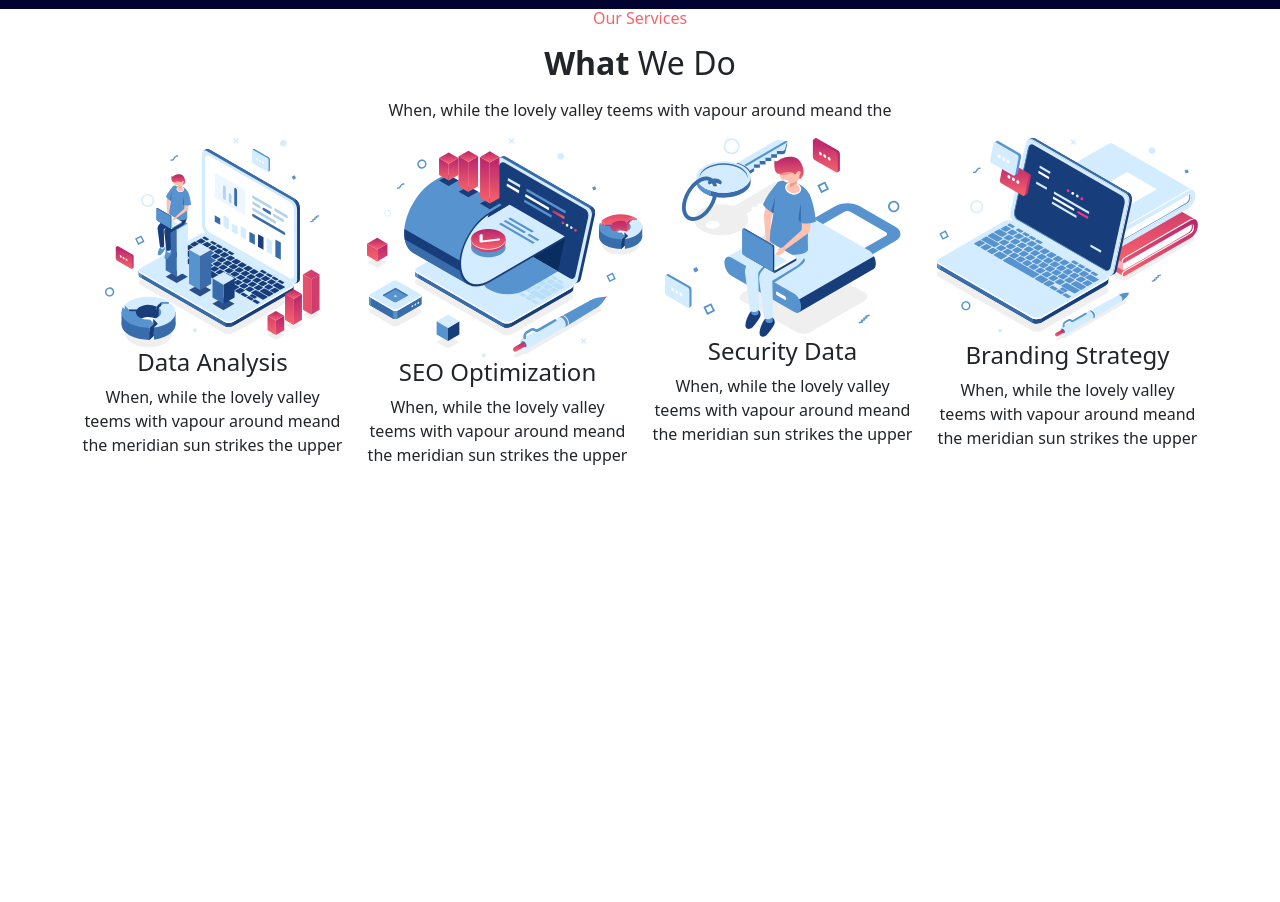
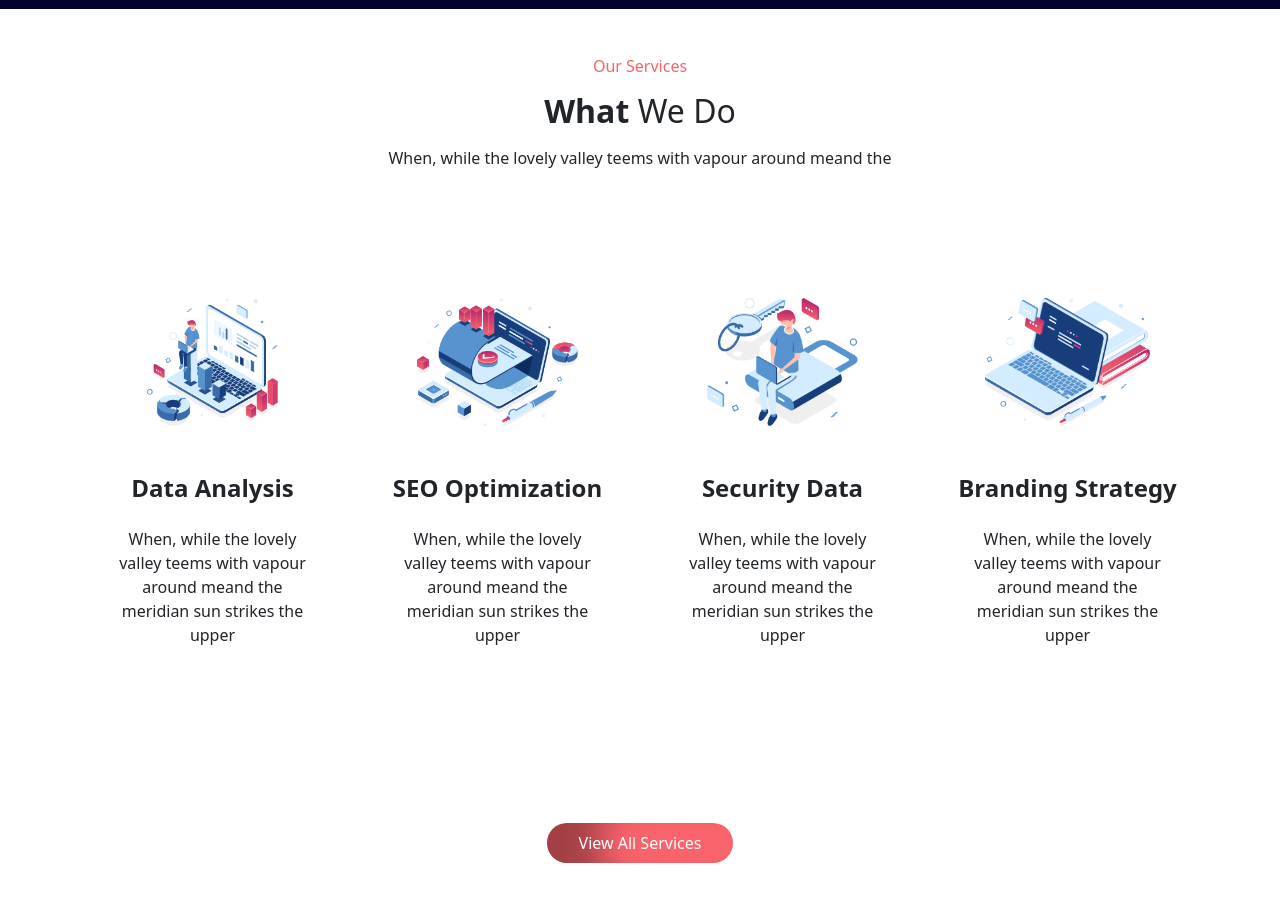
Before and after one commit to LorenzoNicco/personal_project_landing_page, a Vue app: page / in a window 1280 px wide. Shown: the part 740-1642 px from the top of the page. Before the commit the page ends 1223 px from the top, so only its background shows below. Built offline with nearby package versions, Linux system fonts and the light colour scheme.

Commit message:
Update sezione what we do

```diff
--- a/src/components/AppMain.vue
+++ b/src/components/AppMain.vue
@@ -59,7 +59,7 @@
 
 <template>
     <!-- sezione what we do ---------------------------------------------------------------------->
-    <section :class="{'text-center' : sectionHeaders[0].isCaption == true}">
+    <section class="py-5" :class="{'text-center' : sectionHeaders[0].isCaption == true}">
         <h6 class="my-red-text">{{ sectionHeaders[0].secondaryTitle }}</h6>
 
         <h2 class="my-3"><span class="fw-bold">{{ sectionHeaders[0].mainTitleFirstWord }}</span> <span class="fw-normal">{{ sectionHeaders[0].mainTitleRest }}</span></h2>
@@ -67,11 +67,26 @@
         <p v-if="sectionHeaders[0].isCaption == true">{{ sectionHeaders[0].caption }}</p>
 
         <cardsAlbum :sectionNumber='sectionHeaders[0].sectionNumber'/>
+
+        <button class="my-button my-button-color-red my-margin-top">View All Services</button>
     </section>
 </template>
 
 <style lang="scss" scoped>
+// utilities--------------------------------------------------------------------------------------------------
+    .my-button {
+        @include buttonShape;
+    }
+
+    .my-button-color-red {
+        background-color: $button-color-red;
+        box-shadow: $button-shadow-red;
+    }
     .my-red-text {
         color: $red-text;
     }
+
+    .my-margin-top {
+        margin-top: 10rem;
+    }
 </style>
--- a/src/components/cardsAlbum.vue
+++ b/src/components/cardsAlbum.vue
@@ -39,14 +39,14 @@ export default {
 
 <template>
     <!-- sezione what we do -------------------------------------------------------------------------------->
-    <div v-if="sectionNumber == 1" class="container-xl">
+    <div v-if="sectionNumber == 1" class="container-xl my-card-container">
         <div class="row">
             <div class="col-3" v-for="card in cardsContent.whatWeDo">
-                <div>
+                <div class="my-pic-container mb-5">
                     <img :src="card.pic" alt="">
                 </div>
 
-                <h4>{{ card.title }}</h4>
+                <h4 class="mb-4 fw-bold">{{ card.title }}</h4>
 
                 <p>{{ card.paragraphe }}</p>
             </div>
@@ -56,4 +56,21 @@ export default {
 
 <style lang="scss" scoped>
 
+// sezione what we do-------------------------------------------------------------------------------
+    .my-card-container {
+        margin-top: 8rem;
+
+        .my-pic-container {
+            height: 8rem;
+
+            img {
+                height: 100%;
+            }
+        }
+
+        p {
+            width: 80%;
+            margin-left: 10%;
+        }
+    }
 </style>
```
